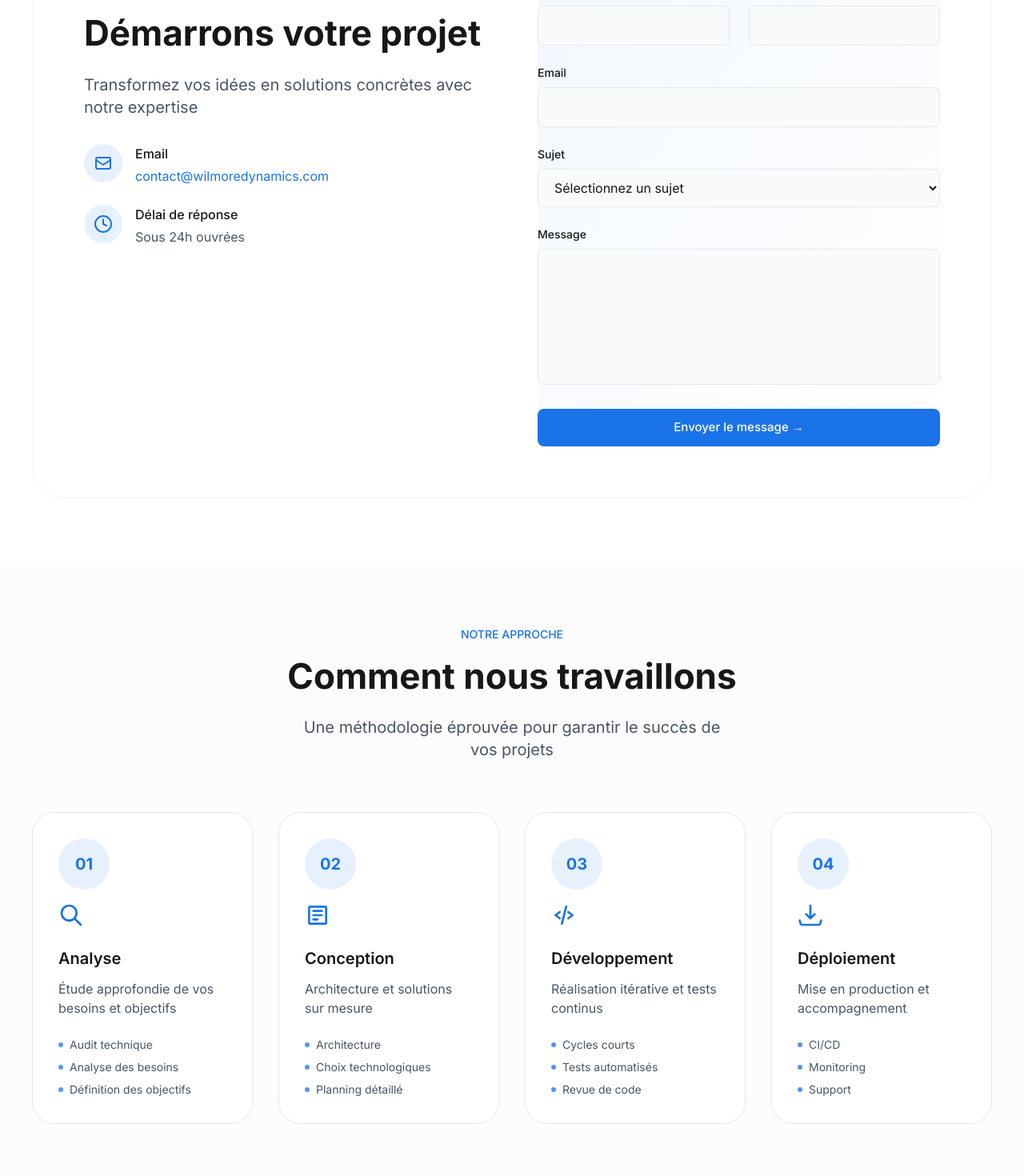
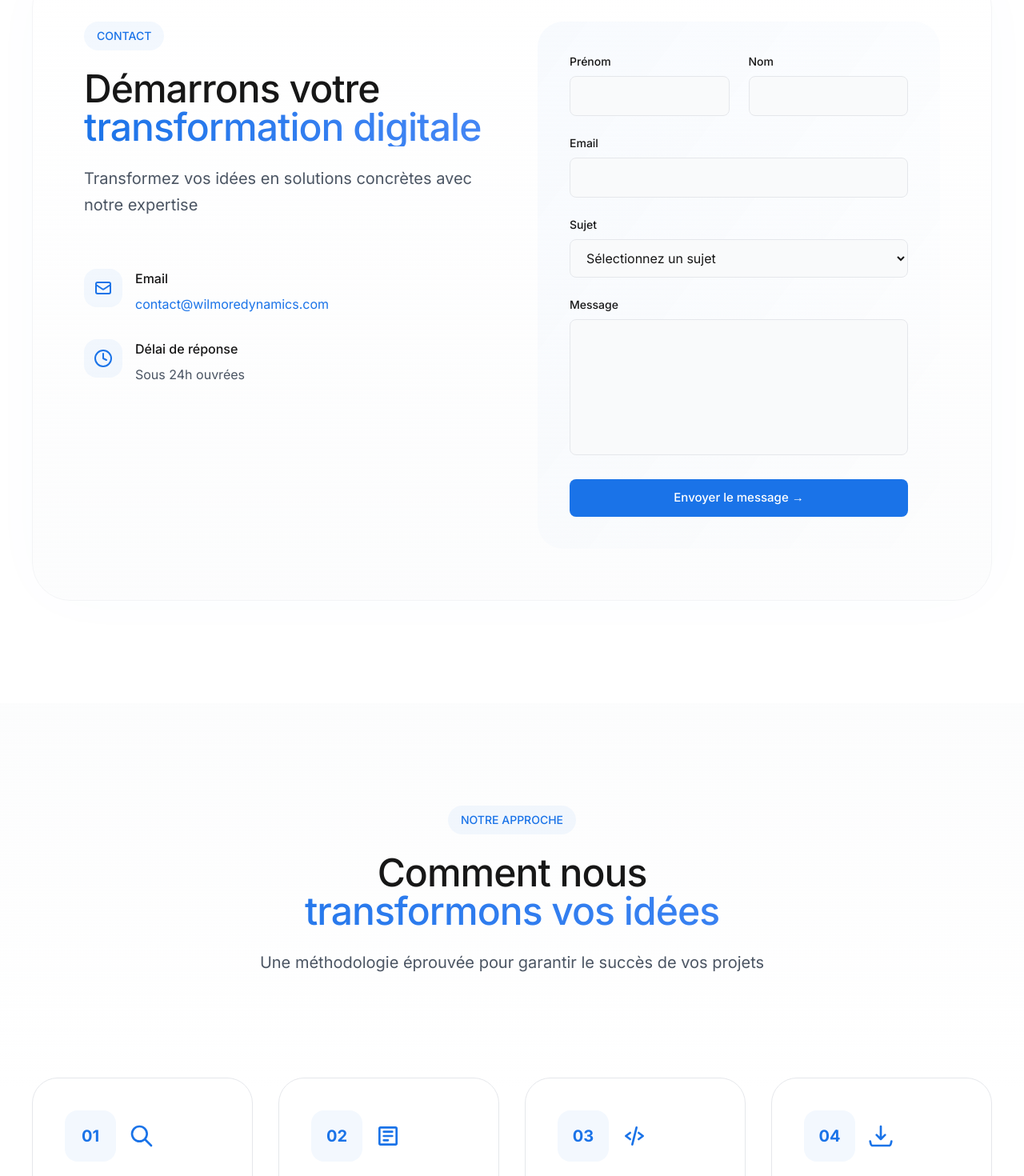
Before and after one commit to eberess/wilmore_dynamics, a Next.js app: page / in a window 1280 px wide. Shown: the part 2920-4390 px from the top of the page at 80% size. Built offline with nearby package versions, Linux system fonts and the light colour scheme.

Commit message:
contact et process

```diff
--- a/src/app/page.tsx
+++ b/src/app/page.tsx
@@ -217,31 +217,34 @@ export default function Home() {
 
         {/* Contact Section */}
         <FadeIn delay={300}>
-          <section className="py-20 px-4" id="contact">
+          <section className="py-32 px-4" id="contact">
             <div className="max-w-[1200px] mx-auto">
-              <div className="bg-white dark:bg-white/[0.02] rounded-[40px] border border-gray-100 dark:border-white/[0.1] p-8 md:p-16">
+              <div className="bg-gradient-to-b from-white to-gray-50/50 dark:from-white/[0.02] dark:to-white/[0.01] rounded-[48px] border border-gray-100 dark:border-white/[0.1] p-8 md:p-16 shadow-[0_0_80px_-15px_rgba(26,115,232,0.03)] transition-all duration-500 hover:shadow-[0_0_100px_-15px_rgba(26,115,232,0.05)]">
                 <div className="grid md:grid-cols-2 gap-16">
                   <div>
-                    <span className="text-[#1a73e8] dark:text-[#8ab4f8] text-sm font-medium mb-4 block">
+                    <span className="inline-block text-[#1a73e8] dark:text-[#8ab4f8] text-sm font-medium px-4 py-2 rounded-full bg-[#1a73e8]/[0.05] dark:bg-[#8ab4f8]/[0.05] mb-6 animate-fade-in">
                       CONTACT
                     </span>
-                    <h2 className="text-[44px] leading-[1.2] font-bold mb-6">
-                      Démarrons votre projet
+                    <h2 className="text-4xl md:text-5xl leading-[1.2] font-medium tracking-[-0.02em] mb-6">
+                      Démarrons votre
+                      <span className="block bg-clip-text text-transparent bg-gradient-to-r from-[#1a73e8] via-[#4285f4] to-[#8ab4f8] dark:from-[#8ab4f8] dark:via-[#4285f4] dark:to-[#1a73e8] animate-gradient bg-[length:200%_200%]">
+                        transformation digitale
+                      </span>
                     </h2>
-                    <p className="text-xl text-gray-600 dark:text-gray-400 mb-8">
+                    <p className="text-xl text-gray-600 dark:text-gray-400 mb-16 leading-relaxed max-w-[540px]">
                       Transformez vos idées en solutions concrètes avec notre expertise
                     </p>
 
-                    <div className="space-y-6 mb-12">
-                      <div className="flex items-start gap-4">
-                        <div className="p-3 rounded-full bg-[#1a73e8]/10 dark:bg-[#8ab4f8]/10">
+                    <div className="space-y-8 mb-12">
+                      <div className="flex items-start gap-4 group">
+                        <div className="p-3 rounded-2xl bg-[#1a73e8]/[0.05] dark:bg-[#8ab4f8]/[0.05] group-hover:scale-110 group-hover:bg-[#1a73e8]/[0.08] dark:group-hover:bg-[#8ab4f8]/[0.08] transition-all duration-300">
                           <svg className="w-6 h-6 text-[#1a73e8] dark:text-[#8ab4f8]" viewBox="0 0 24 24" fill="none">
                             <path d="M3 8L10.8906 13.2604C11.5624 13.7083 12.4376 13.7083 13.1094 13.2604L21 8M5 19H19C20.1046 19 21 18.1046 21 17V7C21 5.89543 20.1046 5 19 5H5C3.89543 5 3 5.89543 3 7V17C3 18.1046 3.89543 19 5 19Z"
                               stroke="currentColor" strokeWidth="2" strokeLinecap="round" strokeLinejoin="round"/>
                           </svg>
                         </div>
                         <div>
-                          <h3 className="font-medium mb-1">Email</h3>
+                          <h3 className="font-medium mb-2">Email</h3>
                           <a href="mailto:contact@wilmoredynamics.com"
                              className="text-[#1a73e8] dark:text-[#8ab4f8] hover:opacity-80 transition-opacity">
                             contact@wilmoredynamics.com
@@ -249,15 +252,15 @@ export default function Home() {
                         </div>
                       </div>
 
-                      <div className="flex items-start gap-4">
-                        <div className="p-3 rounded-full bg-[#1a73e8]/10 dark:bg-[#8ab4f8]/10">
+                      <div className="flex items-start gap-4 group">
+                        <div className="p-3 rounded-2xl bg-[#1a73e8]/[0.05] dark:bg-[#8ab4f8]/[0.05] group-hover:scale-110 group-hover:bg-[#1a73e8]/[0.08] dark:group-hover:bg-[#8ab4f8]/[0.08] transition-all duration-300">
                           <svg className="w-6 h-6 text-[#1a73e8] dark:text-[#8ab4f8]" viewBox="0 0 24 24" fill="none">
                             <path d="M12 6V12L16 14M22 12C22 17.5228 17.5228 22 12 22C6.47715 22 2 17.5228 2 12C2 6.47715 6.47715 2 12 2C17.5228 2 22 6.47715 22 12Z"
                               stroke="currentColor" strokeWidth="2" strokeLinecap="round" strokeLinejoin="round"/>
                           </svg>
                         </div>
                         <div>
-                          <h3 className="font-medium mb-1">Délai de réponse</h3>
+                          <h3 className="font-medium mb-2">Délai de réponse</h3>
                           <p className="text-gray-600 dark:text-gray-400">
                             Sous 24h ouvrées
                           </p>
@@ -266,9 +269,9 @@ export default function Home() {
                     </div>
                   </div>
 
-                  <div className="relative">
-                    <div className="absolute inset-0 bg-gradient-to-br from-[#1a73e8]/5 dark:from-[#8ab4f8]/5 to-transparent rounded-[28px]" />
-                    <div className="relative">
+                  <div className="relative group">
+                    <div className="absolute inset-0 bg-gradient-to-br from-[#1a73e8]/[0.03] dark:from-[#8ab4f8]/[0.03] to-transparent rounded-[32px] transition-all duration-500 group-hover:from-[#1a73e8]/[0.05] dark:group-hover:from-[#8ab4f8]/[0.05]" />
+                    <div className="relative p-8 md:p-10">
                       <ContactForm />
                     </div>
                   </div>
@@ -280,17 +283,22 @@ export default function Home() {
 
         {/* Process Section */}
         <FadeIn delay={100}>
-          <section className="py-20 px-4 bg-gray-50/50 dark:bg-black/[0.2]">
+          <section className="py-32 px-4 bg-gradient-to-b from-gray-50/50 via-white/0 to-white/0 dark:from-black/[0.2] dark:via-black/0 dark:to-black/0">
             <div className="max-w-[1200px] mx-auto">
-              <span className="text-[#1a73e8] dark:text-[#8ab4f8] text-sm font-medium mb-4 block text-center">
-                NOTRE APPROCHE
-              </span>
-              <h2 className="text-[44px] leading-[1.2] font-bold mb-6 text-center">
-                Comment nous travaillons
-              </h2>
-              <p className="text-xl text-gray-600 dark:text-gray-400 max-w-[540px] mx-auto text-center mb-16">
-                Une méthodologie éprouvée pour garantir le succès de vos projets
-              </p>
+              <div className="text-center mb-32">
+                <span className="inline-block text-[#1a73e8] dark:text-[#8ab4f8] text-sm font-medium px-4 py-2 rounded-full bg-[#1a73e8]/[0.05] dark:bg-[#8ab4f8]/[0.05] mb-6 animate-fade-in">
+                  NOTRE APPROCHE
+                </span>
+                <h2 className="text-4xl md:text-5xl leading-[1.2] font-medium tracking-[-0.02em] mb-6">
+                  Comment nous
+                  <span className="block bg-clip-text text-transparent bg-gradient-to-r from-[#1a73e8] via-[#4285f4] to-[#8ab4f8] dark:from-[#8ab4f8] dark:via-[#4285f4] dark:to-[#1a73e8] animate-gradient bg-[length:200%_200%]">
+                    transformons vos idées
+                  </span>
+                </h2>
+                <p className="text-xl text-gray-600 dark:text-gray-400 max-w-[640px] mx-auto leading-relaxed">
+                  Une méthodologie éprouvée pour garantir le succès de vos projets
+                </p>
+              </div>
 
               <div className="grid grid-cols-1 md:grid-cols-4 gap-8">
                 {[
@@ -300,7 +308,7 @@ export default function Home() {
                     description: "Étude approfondie de vos besoins et objectifs",
                     features: ["Audit technique", "Analyse des besoins", "Définition des objectifs"],
                     icon: (
-                      <svg className="w-8 h-8" viewBox="0 0 24 24" fill="none">
+                      <svg className="w-8 h-8 text-[#1a73e8] dark:text-[#8ab4f8]" viewBox="0 0 24 24" fill="none">
                         <path d="M21 21L15 15M17 10C17 13.866 13.866 17 10 17C6.13401 17 3 13.866 3 10C3 6.13401 6.13401 3 10 3C13.866 3 17 6.13401 17 10Z" stroke="currentColor" strokeWidth="2" strokeLinecap="round" strokeLinejoin="round"/>
                       </svg>
                     )
@@ -311,7 +319,7 @@ export default function Home() {
                     description: "Architecture et solutions sur mesure",
                     features: ["Architecture", "Choix technologiques", "Planning détaillé"],
                     icon: (
-                      <svg className="w-8 h-8" viewBox="0 0 24 24" fill="none">
+                      <svg className="w-8 h-8 text-[#1a73e8] dark:text-[#8ab4f8]" viewBox="0 0 24 24" fill="none">
                         <path d="M4 5C4 4.44772 4.44772 4 5 4H19C19.5523 4 20 4.44772 20 5V19C20 19.5523 19.5523 20 19 20H5C4.44772 20 4 19.5523 4 19V5Z" stroke="currentColor" strokeWidth="2" strokeLinecap="round" strokeLinejoin="round"/>
                         <path d="M8 8H16M8 12H16M8 16H12" stroke="currentColor" strokeWidth="2" strokeLinecap="round" strokeLinejoin="round"/>
                       </svg>
@@ -323,7 +331,7 @@ export default function Home() {
                     description: "Réalisation itérative et tests continus",
                     features: ["Cycles courts", "Tests automatisés", "Revue de code"],
                     icon: (
-                      <svg className="w-8 h-8" viewBox="0 0 24 24" fill="none">
+                      <svg className="w-8 h-8 text-[#1a73e8] dark:text-[#8ab4f8]" viewBox="0 0 24 24" fill="none">
                         <path d="M8 9L4 12L8 15M16 9L20 12L16 15M14 4L10 20" stroke="currentColor" strokeWidth="2" strokeLinecap="round" strokeLinejoin="round"/>
                       </svg>
                     )
@@ -334,25 +342,25 @@ export default function Home() {
                     description: "Mise en production et accompagnement",
                     features: ["CI/CD", "Monitoring", "Support"],
                     icon: (
-                      <svg className="w-8 h-8" viewBox="0 0 24 24" fill="none">
+                      <svg className="w-8 h-8 text-[#1a73e8] dark:text-[#8ab4f8]" viewBox="0 0 24 24" fill="none">
                         <path d="M12 15V3M12 15L8 11M12 15L16 11M2 17L2.621 19.485C2.72915 19.9177 2.97882 20.3018 3.33033 20.5763C3.68184 20.8508 4.11501 20.9999 4.561 21H19.439C19.885 20.9999 20.3182 20.8508 20.6697 20.5763C21.0212 20.3018 21.2708 19.9177 21.379 19.485L22 17" stroke="currentColor" strokeWidth="2" strokeLinecap="round" strokeLinejoin="round"/>
                       </svg>
                     )
                   }
                 ].map((step, index) => (
                   <div key={index} className="group relative">
-                    <div className="p-8 rounded-[28px] bg-white dark:bg-white/[0.02] border border-gray-200 dark:border-white/[0.1] hover:shadow-lg transition-all duration-300 h-full">
-                      <div className="mb-6">
-                        <div className="w-16 h-16 rounded-full bg-[#1a73e8]/10 dark:bg-[#8ab4f8]/10 flex items-center justify-center mb-4 group-hover:scale-110 transition-transform">
+                    <div className="p-10 rounded-[32px] bg-white dark:bg-white/[0.02] border border-gray-200 dark:border-white/[0.1] hover:shadow-xl hover:-translate-y-1 transition-all duration-500 h-full group-hover:bg-gray-50/50 dark:group-hover:bg-white/[0.03]">
+                      <div className="flex items-center gap-4 mb-8">
+                        <div className="w-16 h-16 rounded-2xl bg-[#1a73e8]/[0.05] dark:bg-[#8ab4f8]/[0.05] flex items-center justify-center group-hover:scale-110 group-hover:rotate-3 transition-transform duration-300">
                           <span className="text-[#1a73e8] dark:text-[#8ab4f8] text-xl font-bold">
                             {step.step}
                           </span>
                         </div>
-                        <div className="text-[#1a73e8] dark:text-[#8ab4f8] group-hover:scale-110 transition-transform">
+                        <div className="text-[#1a73e8] dark:text-[#8ab4f8] group-hover:scale-110 transition-transform duration-300">
                           {step.icon}
                         </div>
                       </div>
-                      <h3 className="text-xl font-semibold mb-3 group-hover:text-[#1a73e8] dark:group-hover:text-[#8ab4f8] transition-colors">
+                      <h3 className="text-xl font-medium mb-3 group-hover:text-[#1a73e8] dark:group-hover:text-[#8ab4f8] transition-colors">
                         {step.title}
                       </h3>
                       <p className="text-gray-600 dark:text-gray-400 mb-6">
```
